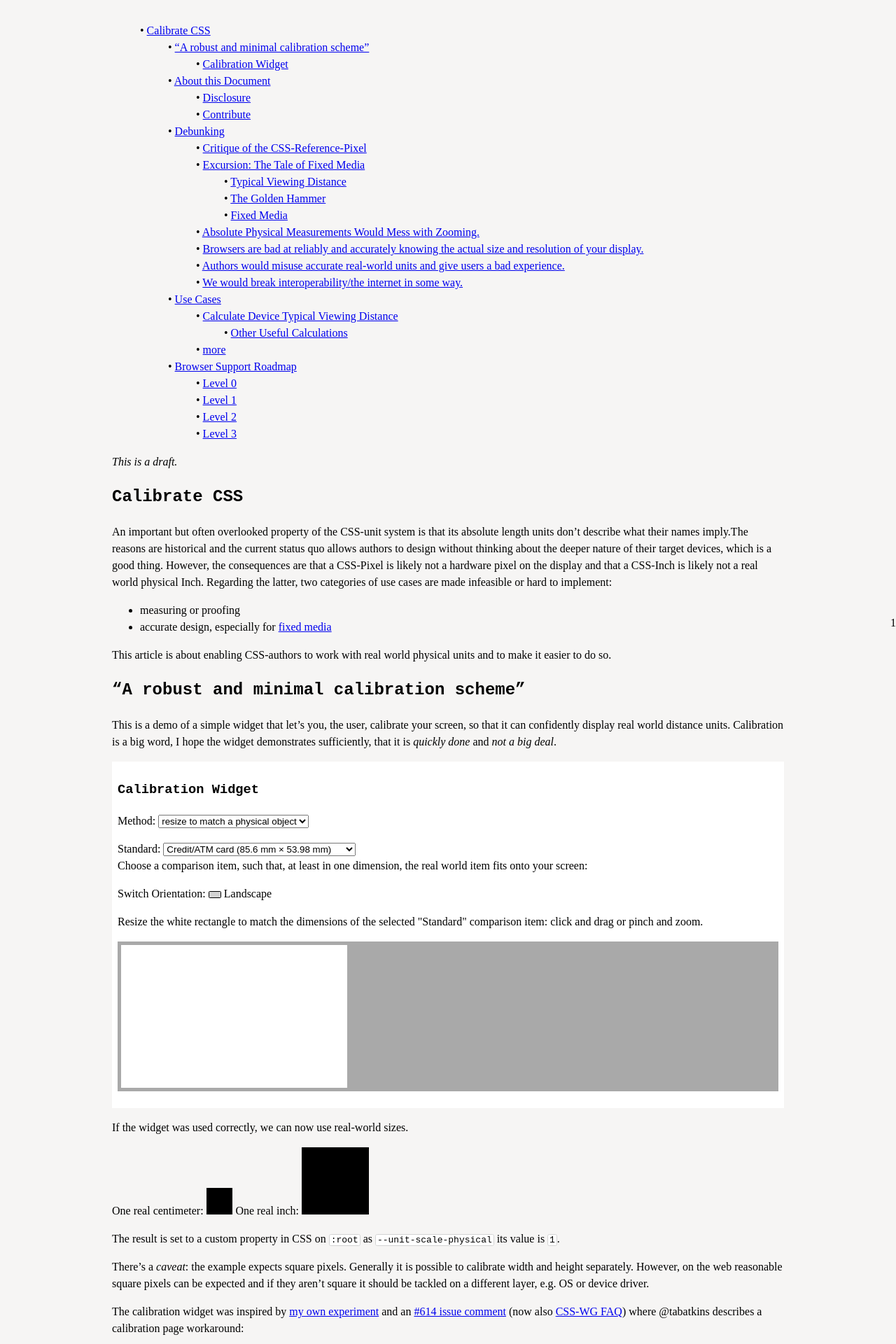
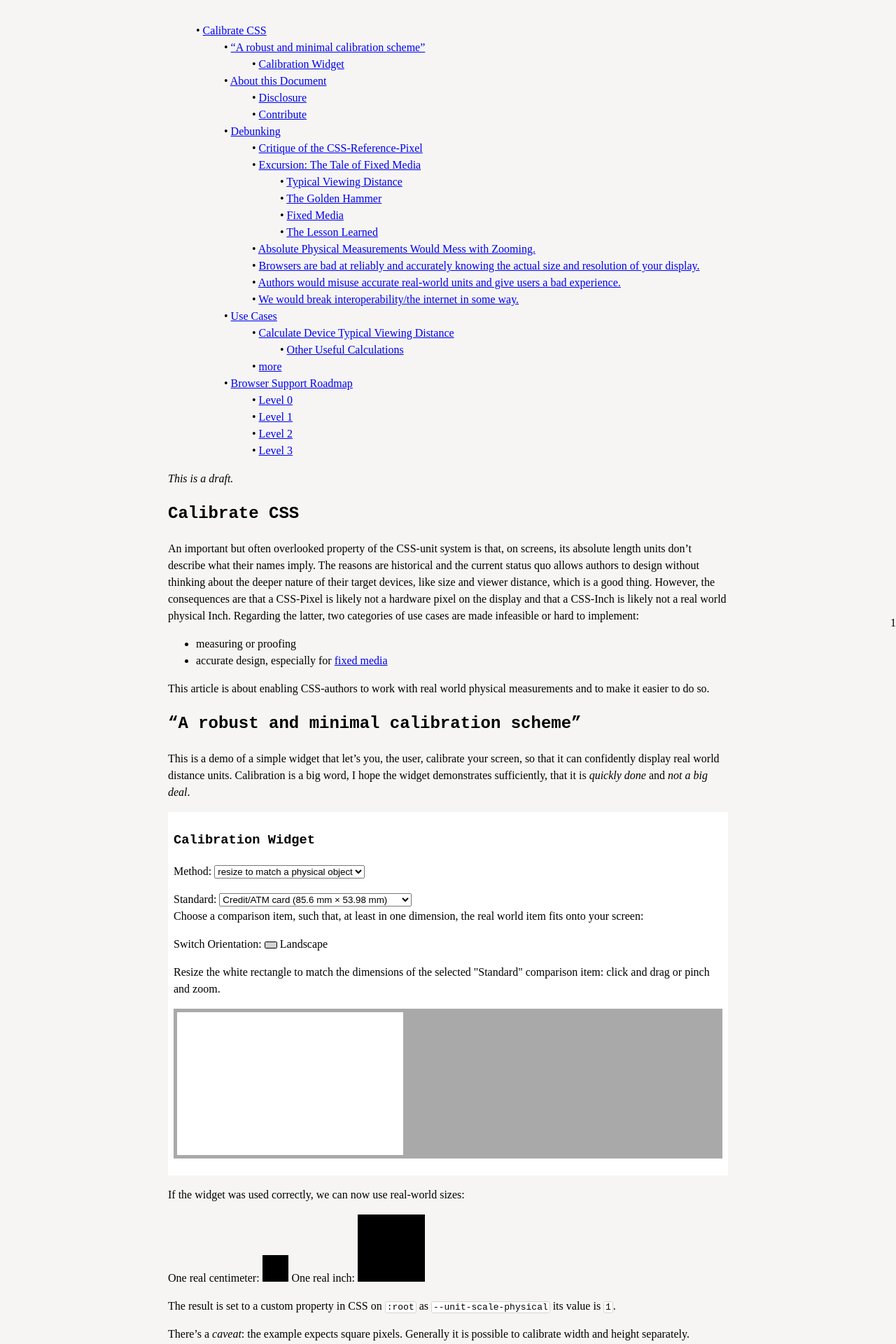
Before and after one commit to graphicore/varla-varfo, a Jekyll site: the page built from explorations/calibrate/index.md, in a window 1280 px wide. Shown: the top 1920 px of the page at 70% size. Built offline with Jekyll 4.4.1, drawn with Linux system fonts in a browser that asks for light colours; some web fonts are replaced; some of the changed text lies outside the part shown.

Commit message:
WIP Calibrate CSS: flesh out Debunking; Minor style and corrections.

```diff
--- a/explorations/calibrate/index.md
+++ b/explorations/calibrate/index.md
@@ -13,20 +13,21 @@
 
 # Calibrate CSS
 
-An important but often overlooked property of the CSS-unit system is that
-its absolute length units don't describe what their names imply.The reasons
-are historical and the current status quo allows authors to design without
-thinking about the deeper nature of their target devices, which is a good
-thing. However, the consequences are that a CSS-Pixel is likely not a
-hardware pixel on the display and that a CSS-Inch is likely not a real
-world physical Inch. Regarding the latter, two categories of use cases are
-made infeasible or hard to implement:
+An important but often overlooked property of the CSS-unit system is that,
+on screens, its absolute length units don't describe what their names
+imply. The reasons are historical and the current status quo allows authors
+to design without thinking about the deeper nature of their target devices,
+like size and viewer distance, which is a good thing. However, the
+consequences are that a CSS-Pixel is likely not a hardware pixel on the
+display and that a CSS-Inch is likely not a real world physical Inch.
+Regarding the latter, two categories of use cases are made infeasible or
+hard to implement:
 
  * measuring or proofing
  * accurate design, especially for [fixed media](#excursion-the-tale-of-fixed-media)
 
 This article is about enabling CSS-authors to work with real world physical
-units and to make it easier to do so.
+measurements and to make it easier to do so.
 
 ## "A robust and minimal calibration scheme"
 
@@ -37,7 +38,7 @@
 
 <div class="insert_calibration_widget"></div>
 
-If the widget was used correctly, we can now use real-world sizes.
+If the widget was used correctly, we can now use real-world sizes:
 
 One real centimeter: <span class="sample-physical" style="--sample-size: 1cm"></span>
 One real inch: <span class="sample-physical" style="--sample-size: 1in"></span>
@@ -123,17 +124,18 @@
 ### Critique of the CSS-Reference-Pixel
 
 Examples where the CSS-Reference-Pixel model solves issues, that seem to
-be harder to tackle in the physical-sizes model, are often used as
-counterpoints to having access to physical sizes in CSS at all. Despite
-that this kind of argumentation could be considered bad style, rather than
-disputing these points, I'm going to explain where I see the shortcomings
-of the CSS-Reference-Pixel. I hope this will show why **a complementary model**
-with some sort of access to physical units is necessary. I do believe the
-CSS-Reference-Pixel is in general a very good idea.
+be harder to tackle in the physical-measurements model, are often used as
+counterpoints to having access to physical measurements in CSS at all. This
+kind of argumentation should be considered bad style, rather than disputing
+that, I'm going to explain where I see the shortcomings of the
+CSS-Reference-Pixel. I hope this will show why **a complementary model**
+with some sort of access to physical measurements is necessary. I do believe
+the CSS-Reference-Pixel is in general a very good idea.
 
 The way the CSS-Reference-Pixel *"just works"* is, irrespective of its fancy
 definition via the visual angle and viewing distance, a simple *"just
-scale everything”*.
+scale everything”*, so that it looks to be the same size, regardless of
+the viewing distance.
 
 While this has proven to work in many cases, it breaks down when it comes
 to situations where **precision and fidelity are required**, either by the
@@ -142,7 +144,7 @@
 
 ### Excursion: The Tale of Fixed Media
 
-In spite of all the reasons, why physical sizes are said to fail or not,
+In spite of all the reasons, why physical measurements are said to fail or not,
 we do already [have](https://www.w3.org/TR/css-values-3/#absolute-lengths)
 the concept of *"anchoring"* especially for *"print media"* to physical
 measurements:
@@ -162,24 +164,24 @@
 
 #### Typical Viewing Distance
 
-… is tricky: it's not explicitly set anywhere
-in the device, nor does the spec document it or explain how to determine
-it. Instead, it is left to device manufacturers, operating systems and user
-preferences to somehow come to a scaling factor that pleases or is good
-enough, *there's no precision*. Usually backwards from there, *if we know
-some real world measurement of the screen like PPI, its measurements or
-the `--unit-scale-physical` factor*, we can [calculate](#calculate-device-typical-viewing-distance)
+… is tricky: it's not explicitly set anywhere in the device, nor does the
+spec document it or explain how to determine it. Instead, it is left to
+device manufacturers, operating systems and user preferences to somehow
+come to a scaling factor that pleases or is good enough, *there's no
+precision*. Usually backwards from there, *if we know some real world
+measurement of the screen like PPI, its measurements or the `--unit-scale-physical`
+factor*, we can [calculate](#calculate-device-typical-viewing-distance)
 what the typical viewing distance is i.e. **the viewing distance at which
 the device matches the CSS-Reference-Pixel**. In the context of this article,
 this is how the term is used. *Note:* calculation from PPI or screen measurements
-would require additional information like `window.devicePixelRatio` or from
-`window.screen`.
+would require additional information, like `window.devicePixelRatio` or
+`window.screen.width`.
 
 #### The Golden Hammer
 
 The big question is: **If the CSS-Reference-Pixel is the golden hammer
 that fixes all of our problems, why would anyone ever want to anchor to
-physical units?**
+physical measurements, even in print?**
 
 Although I've seen claims that printers do not produce accurate output,
 in my tests with my home printer the measurements are *highly accurate*.
@@ -195,15 +197,15 @@
 in absolute units and the printer (A) anchors to physical measurements.
 We know that at `28 inches` distance, "nominal arm’s length", our flyer design
 matches the CSS-Refernce-Pixel. A1 is `~ 5.65` (= <code>(√2)<sup>5</sup></code>)
-times larger than A6, that (naively) puts its typical viewing distance
-to match the CSS-Reference-Pixel at `158.2 inches` (`5.65 × 28`, `~ 4.02 meter`).
+times larger than A6, that puts its typical viewing distance to match
+the CSS-Reference-Pixel at `158.2 inches` (`5.65 × 28`, `~ 4.02 meter`).
 If we send our flyer to a printer (B) to print at A1, the printer in
-this case anchors to the CSS-Refernce-Pixel and also has determined,
-naively(!), that the typical viewing distance of a A1 Poster is at
-`158.2 inches`, we get a perfectly scaled version of our flyer. However, in
-fact, printers do not anchor to the CSS-Reference-Pixel. Hence, to get the
-same result, in our print dialog we must chose the option "*Scale: Fit to
-page width*" in other words *"just scale everything”*.
+this case anchors to the CSS-Refernce-Pixel and has determined, that the
+typical viewing distance of a A1 Poster is at `158.2 inches`, we get a
+perfectly scaled version of our flyer. However, in fact, printers do not
+anchor to the CSS-Reference-Pixel. Hence, to get the same result, in our
+print dialog we must chose the option "*Scale: Fit to page width*" in other
+words *"just scale everything”*.
 
 *Note:* if the typical viewing distance would be a different value in B,
 the design would not fit the page exactly and end up either larger or smaller
@@ -218,11 +220,11 @@
 is discredited to take a flyer and just print it as a poster or vice versa.
 One would analyze the anticipated viewing conditions and then find a layout
 that matches these conditions best. Classically, a poster doesn't
-have a single typical viewing distance. Instead, since the size of the
-poster is fixed and interaction is limited (no zoom, no scroll), viewing
+have a single typical viewing distance. Instead, since the size and location
+of the poster are fixed and interaction is limited (no zoom, no scroll), viewing
 distance becomes an *instrument of design* and *it is not fixed*. One could
-say, viewing distance is the interaction model of a poster, and it could
-work something like this:
+say, viewing distance is the primary interaction model of a poster, and it
+could work something like this:
 
  * **viewer is farther** (~ 20 – 10 meters) The poster must capture attention.
  * **viewer is far** (~ 8 – 5 meters) Most important information is revealed (who, what).
@@ -290,9 +292,12 @@
 image would have to be the same as on the small screen, just scaled.
 Fortunately, we set it differently, that screen in media queries would
 appear to be smaller in CSS-units and also have to receive the styles of
-the larger design. **This is not only counter intuitive, it is also arbitrary**.
-If we design like this, we are going to have the same result for an A0
-sized screen, also when viewing on a mobile phone.
+the larger design. **This heuristic is not only counter intuitive, it is
+also arbitrary**. If we design like this, we are going to have the same
+result for the A0 sized screen also when viewing on a mobile phone, because
+to us they appear to be the same.
+
+#### The Lesson Learned
 
 At this moment we can end this excursion. From looking at screen sizes
 that are normalized with the CSS-Reference-Pixel model, we can't possibly
@@ -316,22 +321,22 @@
 
 There are however also [situations where zooming is not possible](#excursion-the-tale-of-fixed-media),
 the UA may not be controllable by the viewer, in those cases, informed
-design with physical sizes will likely help to improve the situation,
+design with physical measurements will likely help to improve the situation,
 rather than having the CSS-Reference-Pixel impose a not ideal solution.
 
 ### Browsers are bad at reliably and accurately knowing the actual size and resolution of your display.
 
 *Paraphrased from the [CSS-WG FAQ](https://wiki.csswg.org/faq#real-physical-lengths).*
 
-That's why [the proposal](#browser-support-roadmap) is to have a progressively
-enhancing model. Some devices can be very reliable, like phones and tablets,
+That's why [the proposal](#browser-support-roadmap) is to have **a progressively
+enhancing model**. Some devices can be very reliable, like phones and tablets,
 where the display is integrated, these devices could just work. In other
 cases the best solution is to ask the user for calibration via a widget,
 similar to the one that is demonstrated here. The calibration could happen
 on the page directly, but it would be ideal if the user agent or the OS
 could provide this service. In my opinion, the user agent would be the sweet
-spot to implement this. The page or app would provide its own widget as
-a polyfill.
+spot to implement this. The page or app could provide its own widget as
+a polyfill until it has stabilized.
 
 If the hardware/system reports display sizes, it would in any case be necessary
 that the user can control and, where required, override that information
@@ -357,13 +362,27 @@
 
 ### We would break interoperability/the internet in some way.
 
-...
+If we can't break anything, it will also be hard to do any good. We got
+to think of authors to act in good faith, that they want to create working
+designs, that they work hard to achieve that and that they will find elegant
+solutions to difficult problems.
 
-TODO: CSS-techniques that don't just stop working: like media queries, relative units, min/max css-functions etc.
+Let's instead focus on *the tools that we already have in CSS* to make
+robust designs and that will stay available. Because, without these tools,
+even the CSS-Reference-Pixel would fail to deliver on its promise.
 
+There are:
 
-especiallly with media queries we could deliver hybrid pages
+ * Relative length units, like `em`, `rem`, `vh`, `vw` etc.
+ * Percentages `%`
+ * CSS functions, like `min()`, `max()`, `calc()`, `clamp()` and `var()`
+ * overflow controls
+ * Media Queries, although, these would have to beef up a bit.
 
+And not to forget, the CSS-Reference-Pixel model will also stay
+available at all time, either to complement or — especially with media
+query support — we could create e.g. hybrid pages that leverage the best
+of both models.
 
 ## Use Cases
 
--- a/explorations/calibrate/style.css
+++ b/explorations/calibrate/style.css
@@ -26,6 +26,10 @@
 }
 
 
+body {
+    max-width: 50rem;
+}
+
 /* Compensate the adjustment of main element in relation to the
    footer element.
 
@@ -42,13 +46,18 @@
     width: 100%;
 }
 
+
+.anchor-calibrated-units,
+.sample-physical {
+    /* css units are scaled to match real world values */
+    transform: scale(var(--unit-scale-physical));
+    transform-origin: top left;
+}
+
 .anchor-calibrated-units {
     /* the visual default font-size of the user is preserved */
     font-size: calc(100% / var(--unit-scale-physical));
 
-    /* css units are scaled to match real world values */
-    transform: scale(var(--unit-scale-physical));
-    transform-origin: top left;
     /* reset page width to un transformed values */
     width: calc(100% / var(--unit-scale-physical));
 }
@@ -56,8 +65,6 @@
 .sample-physical{
     display: inline-block;
     background: black;
-    transform: scale(var(--unit-scale-physical));
-    transform-origin: top left;
     width: var(--sample-size);
     height: var(--sample-size);
     /* transform does not change the element flow, but when we know
```
Also changed, not shown: other parts of explorations/calibrate/index.md (+1 -1 lines).
